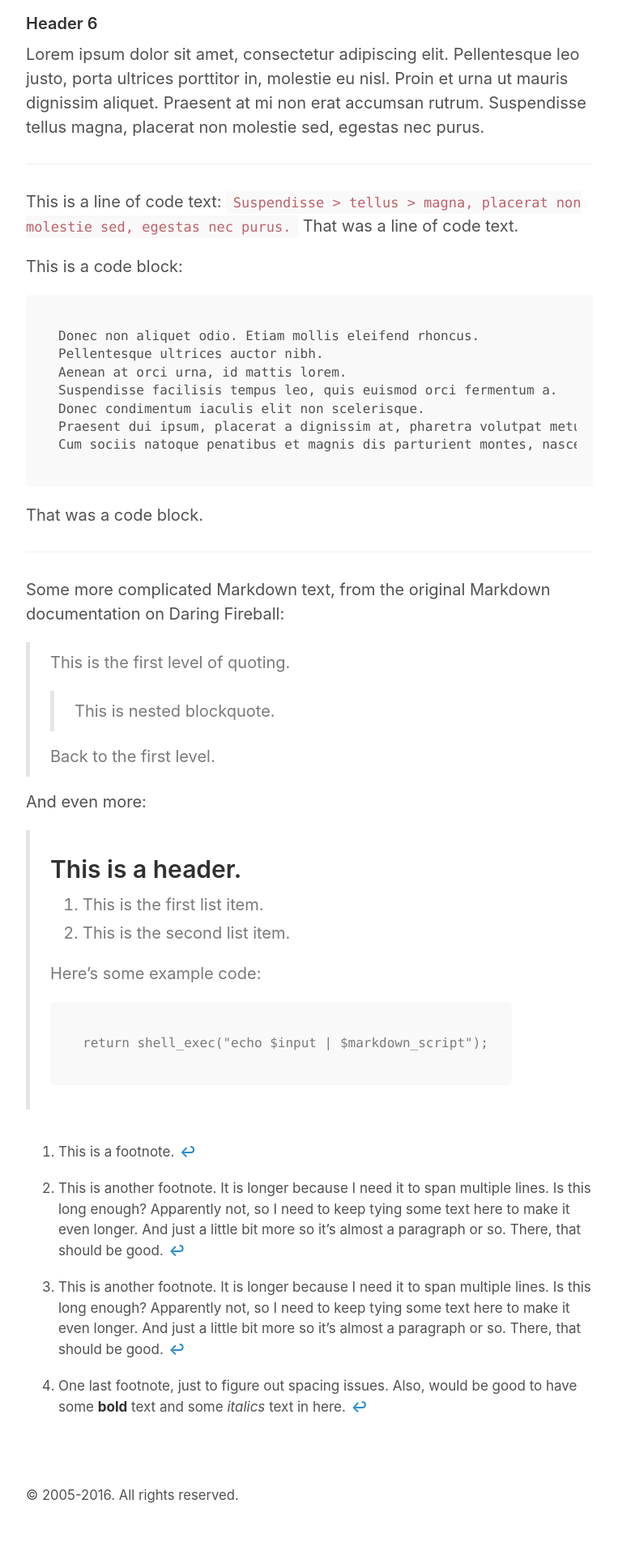
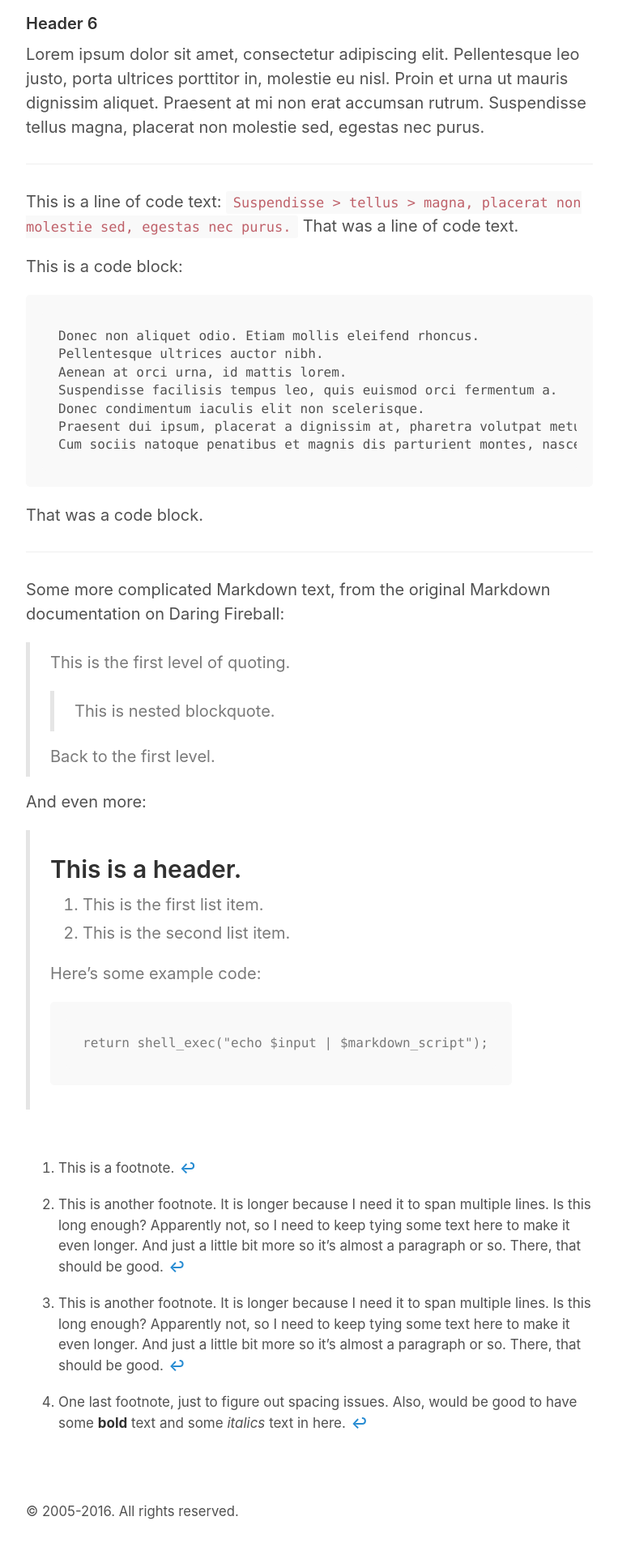
Before and after one commit to rkudeshi/rkudeshi.github.io, a Jekyll site: the page built from 5-style-sample.md, in a window 1280 px wide. Shown: the part 3189-5109 px from the top of the page at 81% size, without its empty margins (258-1021 px from the left). Built offline with Jekyll 4.4.1, drawn with Linux system fonts in a browser that asks for light colours.

Commit message:
Update footnotes CSS

```diff
--- a/_sass/_RAVI.scss
+++ b/_sass/_RAVI.scss
@@ -37,3 +37,10 @@ article h4 {
     margin: 1.5rem 0 1rem;
     font-size: 1.125rem;
 }
+
+// Footnotes
+/* Unfortunately, Kramdown doesn't give me an HR above the footnotes class */
+.footnotes {
+	margin-top: 3rem;
+	text-size: small;
+}
```
